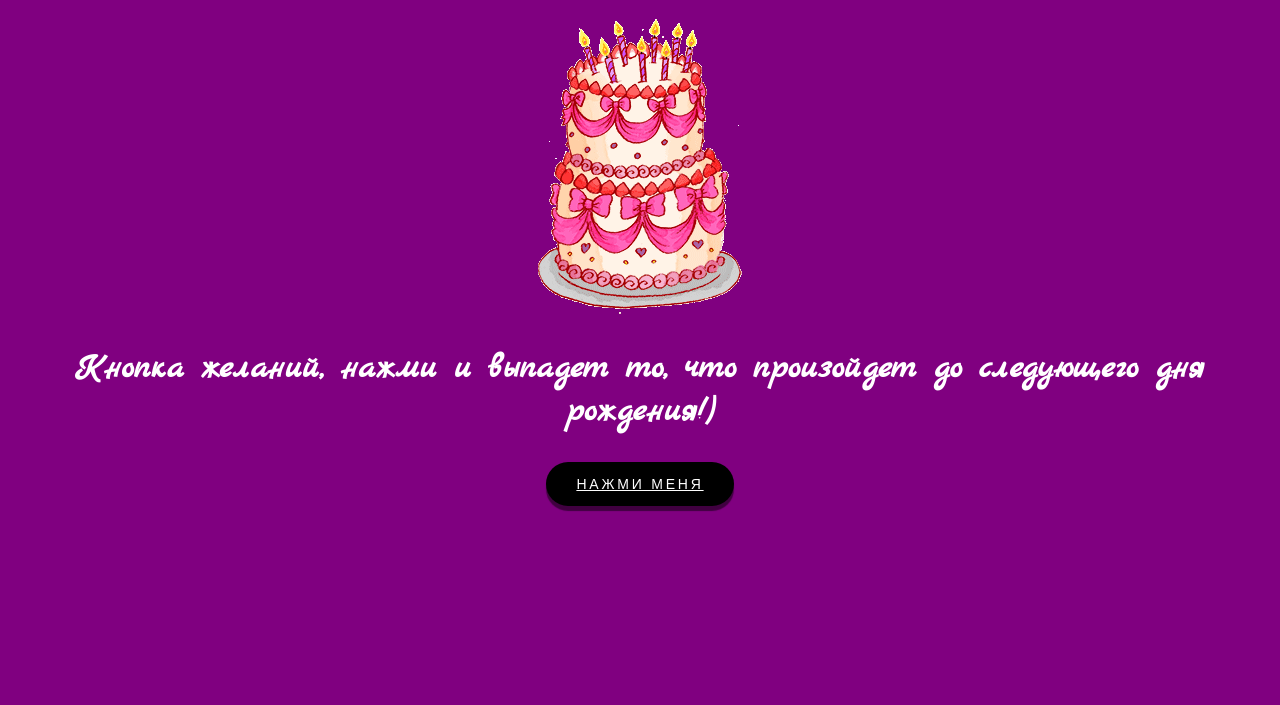
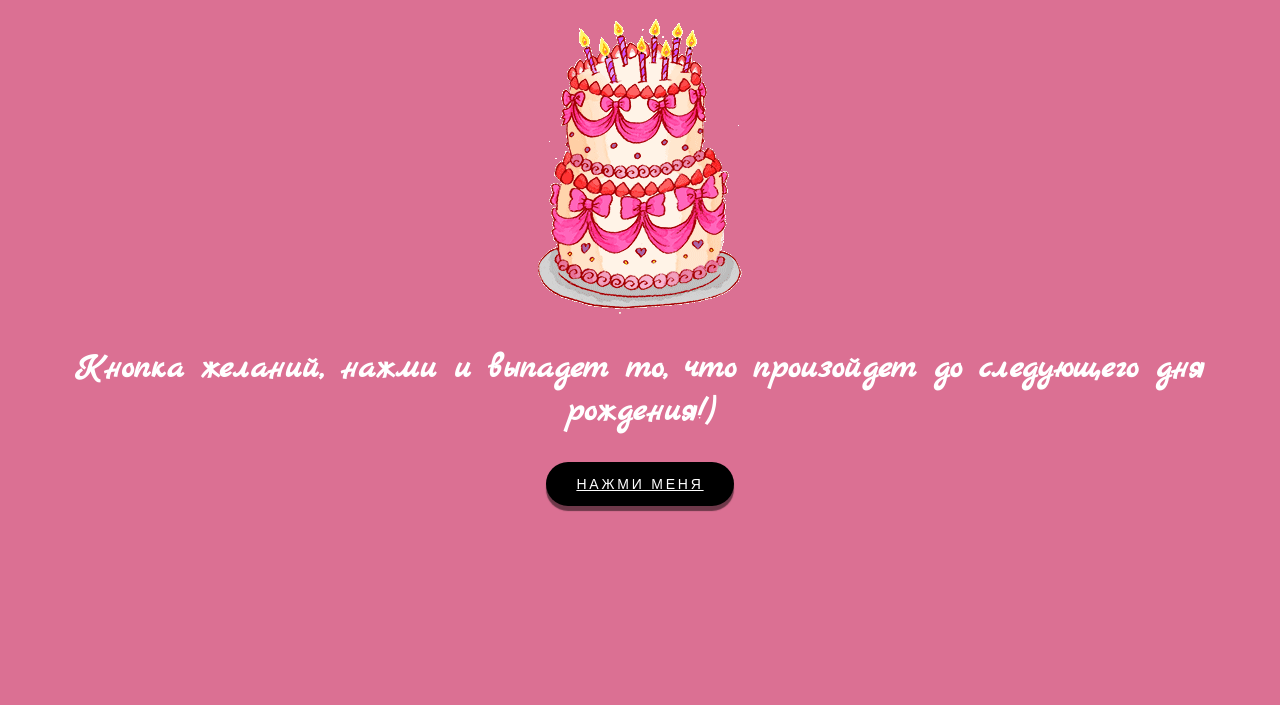
Before and after one commit to kipuchmeb/hsn, a plain HTML site: page index.html in a window 1280 px wide. Shown: the part 95-800 px from the top of the page. Drawn offline with Linux system fonts and the light colour scheme.

Commit message:
Add files via upload

```diff
--- a/style.css
+++ b/style.css
@@ -1,6 +1,6 @@
 body {
 
-   background-color: purple;
+   background-color: palevioletred;
 }
 
 .content {
```
